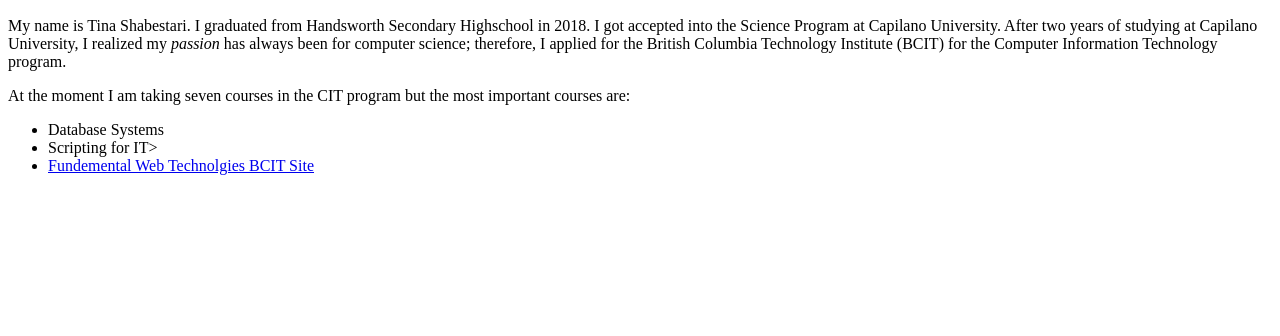
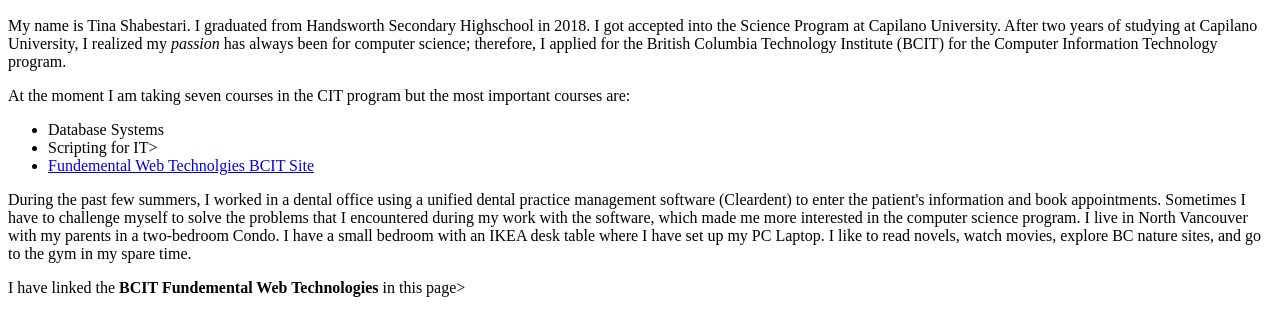
Before and after one commit to Tinabcit/1620-personal-website, a plain HTML site: page index.html in a window 1280 px wide. Shown: the part 110-446 px from the top of the page. Drawn offline with Linux system fonts and the light colour scheme.

Commit message:
Add the final paragraph to the body paragraph

```diff
--- a/index.html
+++ b/index.html
@@ -18,7 +18,15 @@
         <li> Database Systems </li>
          <li> Scripting for IT></li>
          <li> <a title = "Fundemental Web Technolgies" href= "https://www.bcit.ca/outlines/20211084967/">  Fundemental Web Technolgies BCIT Site </a></li>
-      </ul>
+    </ul>
+
+    <p> During the past few summers, I worked in a dental office using a unified dental practice management software (Cleardent) to enter the patient's information and book appointments.
+        Sometimes I have to challenge myself to solve the problems that I encountered during my work with the software, which made me more interested in the computer science program.
+        I live in North Vancouver with my parents in a two-bedroom Condo. I have a small bedroom with an IKEA desk table where I have set up my PC Laptop.
+        I like to read novels, watch movies, explore BC nature sites, and go to the gym in my spare time.
+    </p>
+
+    <p>I have linked the <strong> BCIT Fundemental Web Technologies</strong> in  this page></p>
 
 </body>
 </html>
```
